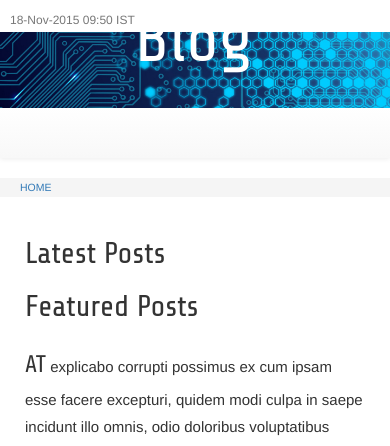
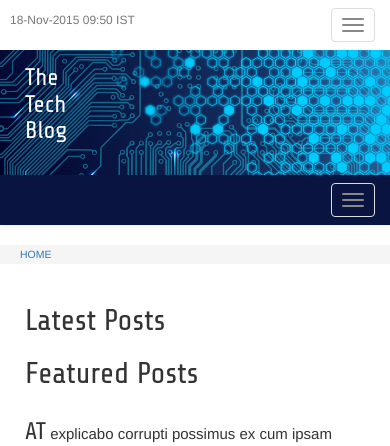
Before and after one commit to DevopediaOrg/django-basic, a Django app: page / in a window 390 px wide. Shown: the top 446 px of the page. Run offline with Django 3.2, Linux system fonts and the light colour scheme; data that the repository does not hold is empty; some libraries are stand-ins or nearby versions.

Commit message:
Made the header and menu responsive.

```diff
--- a/blog/static/css/blog.css
+++ b/blog/static/css/blog.css
@@ -9,13 +9,54 @@ p {
     margin-bottom: 20px;
 }
 
-.site-title-header {
-    margin-top: -300px;
-    padding-left: 25px;
+@media (max-width:560px) {
+    .site-title-header {
+        margin-top: -110px;
+        padding-left: 25px;
+    }
+    .site-title-header a {
+        font-size: 18pt !important;
+    }
 }
 
-.site-title-header a {
-    font-size: 50pt !important;
+@media (min-width:560px) and (max-width:768px) {
+    .site-title-header {
+        margin-top: -160px;
+        padding-left: 25px;
+    }
+    .site-title-header a {
+        font-size: 24pt !important;
+    }
+}
+
+@media (min-width:768px) and (max-width:820px) {
+    .site-title-header {
+        margin-top: -200px;
+        padding-left: 25px;
+    }
+    .site-title-header a {
+        font-size: 36pt !important;
+    }
+}
+
+@media (min-width:820px) and (max-width:960px) {
+    .site-title-header {
+        margin-top: -240px;
+        padding-left: 25px;
+    }
+    .site-title-header a {
+        font-size: 40pt !important;
+    }
+}
+
+@media (min-width:960px) {
+    .site-title-header {
+        margin-top: -300px;
+        padding-left: 25px;
+    }
+    .site-title-header a {
+        font-size: 50pt !important;
+    }
 }
 
 .page-header {
--- a/blog/static/css/menu.css
+++ b/blog/static/css/menu.css
@@ -119,6 +119,13 @@
     color: #00ccff !important;
 }
 
+.navbar-default .navbar-toggle:hover  {
+}
+
+.navbar-default .navbar-toggle:focus {
+}
+
+
 /* ====================================================================
    Breadcrumbs
 ---------------------------------------------------------------------*/
--- a/blog/templates/blog/base.html
+++ b/blog/templates/blog/base.html
@@ -11,6 +11,7 @@
         <link rel="stylesheet" href="{% static "css/menu.css" %}">
         <link rel="stylesheet" href="{% static "d3/nv.d3.css" %}">
         <script src="{% static "js/jquery-2.1.4.min.js" %}"></script>
+        <script src="{% static "bootstrap-3.3.5-dist/js/bootstrap.min.js" %}"></script>
         <script src="{% static "d3/d3.min.js" %}"></script>
         <script src="{% static "d3/nv.d3.min.js" %}"></script>
         <script src="{% static "js/common.js" %}"></script>
--- a/blog/templates/blog/mainmenu.html
+++ b/blog/templates/blog/mainmenu.html
@@ -1,5 +1,14 @@
 <nav id="mainmenu" class="navbar navbar-default" role="navigation">
     <div class="container-fluid">
+        <div class="navbar-header">
+          <button type="button" class="navbar-toggle" data-toggle="collapse" data-target="#navbar1" aria-expanded="false">
+            <span class="sr-only">Toggle navigation</span>
+            <span class="icon-bar"></span>
+            <span class="icon-bar"></span>
+            <span class="icon-bar"></span>
+          </button>
+        </div>
+
         <div class="collapse navbar-collapse" id="navbar1">
             <ul class="nav navbar-nav mainmenu">
                 {% if request.path == '/' %}
--- a/blog/templates/blog/topmenu.html
+++ b/blog/templates/blog/topmenu.html
@@ -1,6 +1,15 @@
 <nav id="topmenu" class="navbar navbar-default" role="navigation">
     <div class="container-fluid">
-        <div class="collapse navbar-collapse" id="navbar1">
+        <div class="navbar-header">
+          <button type="button" class="navbar-toggle" data-toggle="collapse" data-target="#navbar0" aria-expanded="false">
+            <span class="sr-only">Toggle navigation</span>
+            <span class="icon-bar"></span>
+            <span class="icon-bar"></span>
+            <span class="icon-bar"></span>
+          </button>
+        </div>
+
+        <div class="collapse navbar-collapse" id="navbar0">
             <ul class="nav navbar-nav navbar-right login">
                 {% if user.is_authenticated %}
                 <li><a href="{% url 'django.contrib.auth.views.logout' %}"><i class="fa fa-lg fa-sign-out"></i></a></li>
--- a/mysite/urls.py
+++ b/mysite/urls.py
@@ -12,4 +12,4 @@ urlpatterns = [
 ]
 
 if settings.DEBUG:
-  urlpatterns.append(url(r'^media/(?P<path>.*)$', 'django.views.static.serve', {'document_root': settings.MEDIA_ROOT}))
+    urlpatterns.append(url(r'^media/(?P<path>.*)$', 'django.views.static.serve', {'document_root': settings.MEDIA_ROOT}))
```
